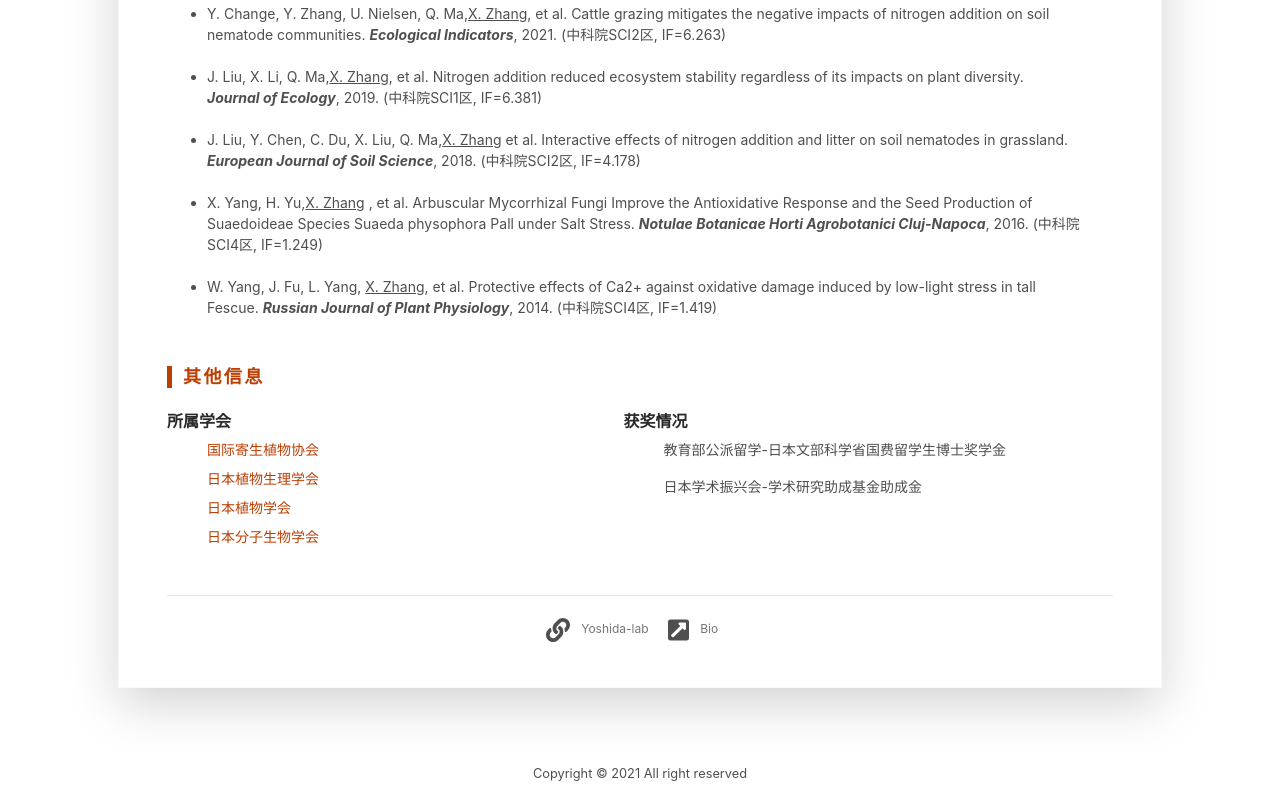
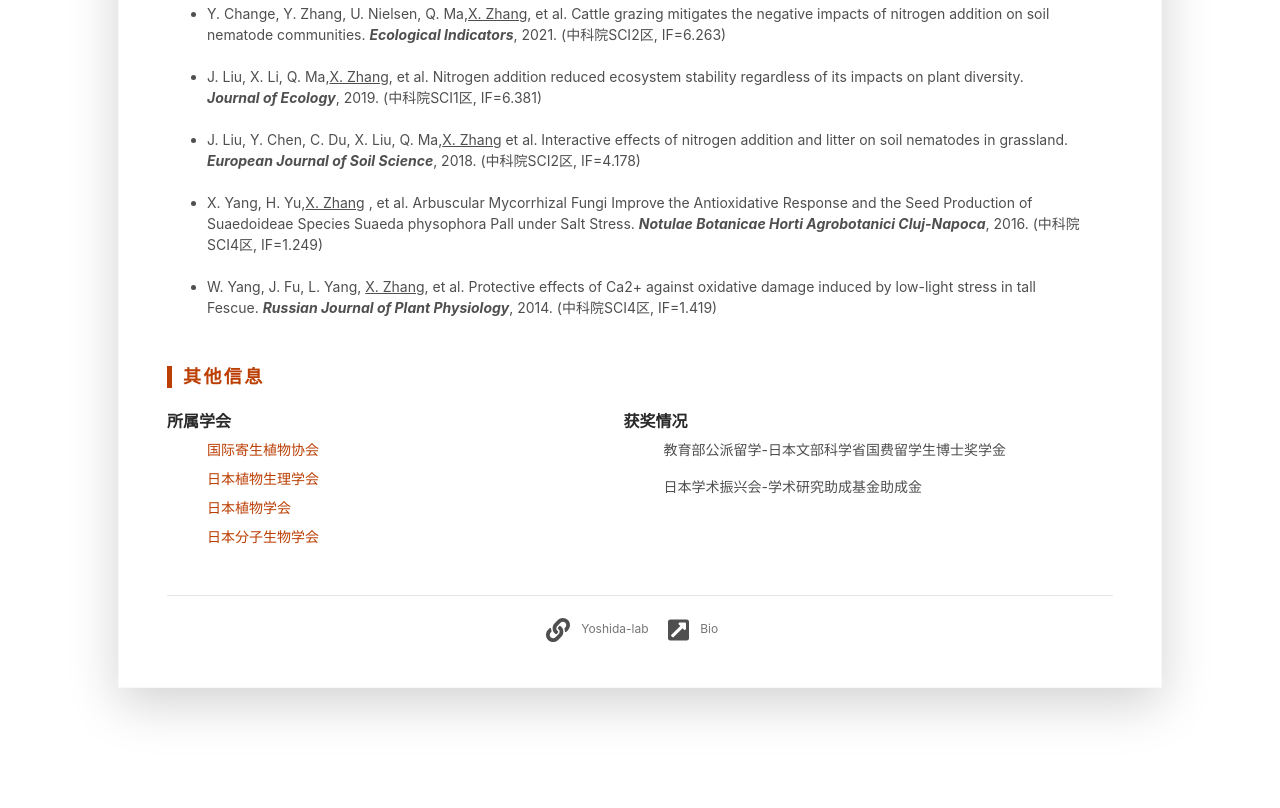
Before and after one commit to hellozhang209/.github.io, a plain HTML site: page index-zh.html in a window 1280 px wide. Shown: the part 1244-2052 px from the top of the page. After the commit the page ends 2028 px from the top, so only its background shows below. Drawn offline with Linux system fonts and the light colour scheme.

Commit message:
Update index-zh.html

```diff
--- a/index-zh.html
+++ b/index-zh.html
@@ -490,7 +490,6 @@
         <footer class="footer text-center py-4">
 
 
-            <small class="copyright"> Copyright © 2021 All right reserved </small>
         </footer>
 
 
```
